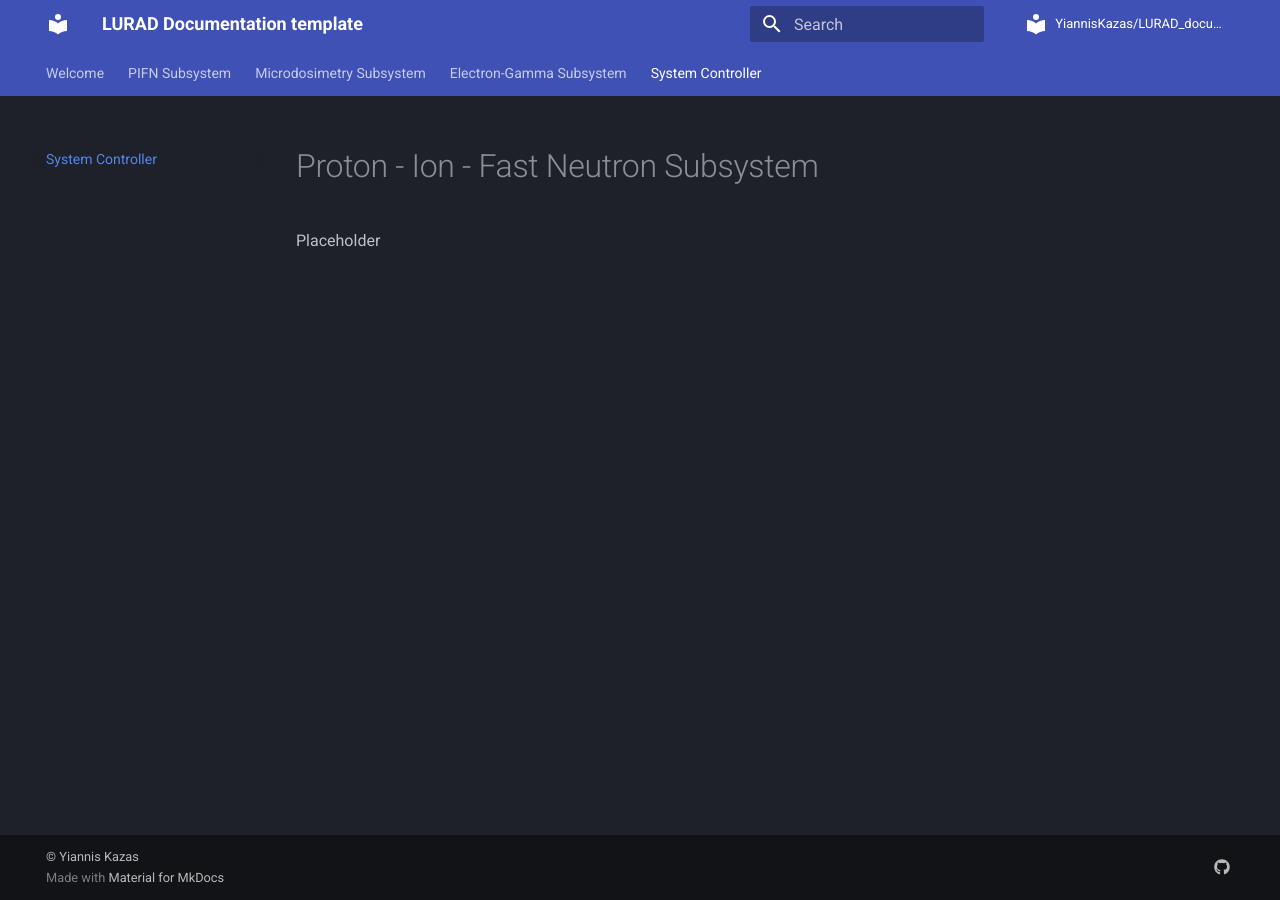
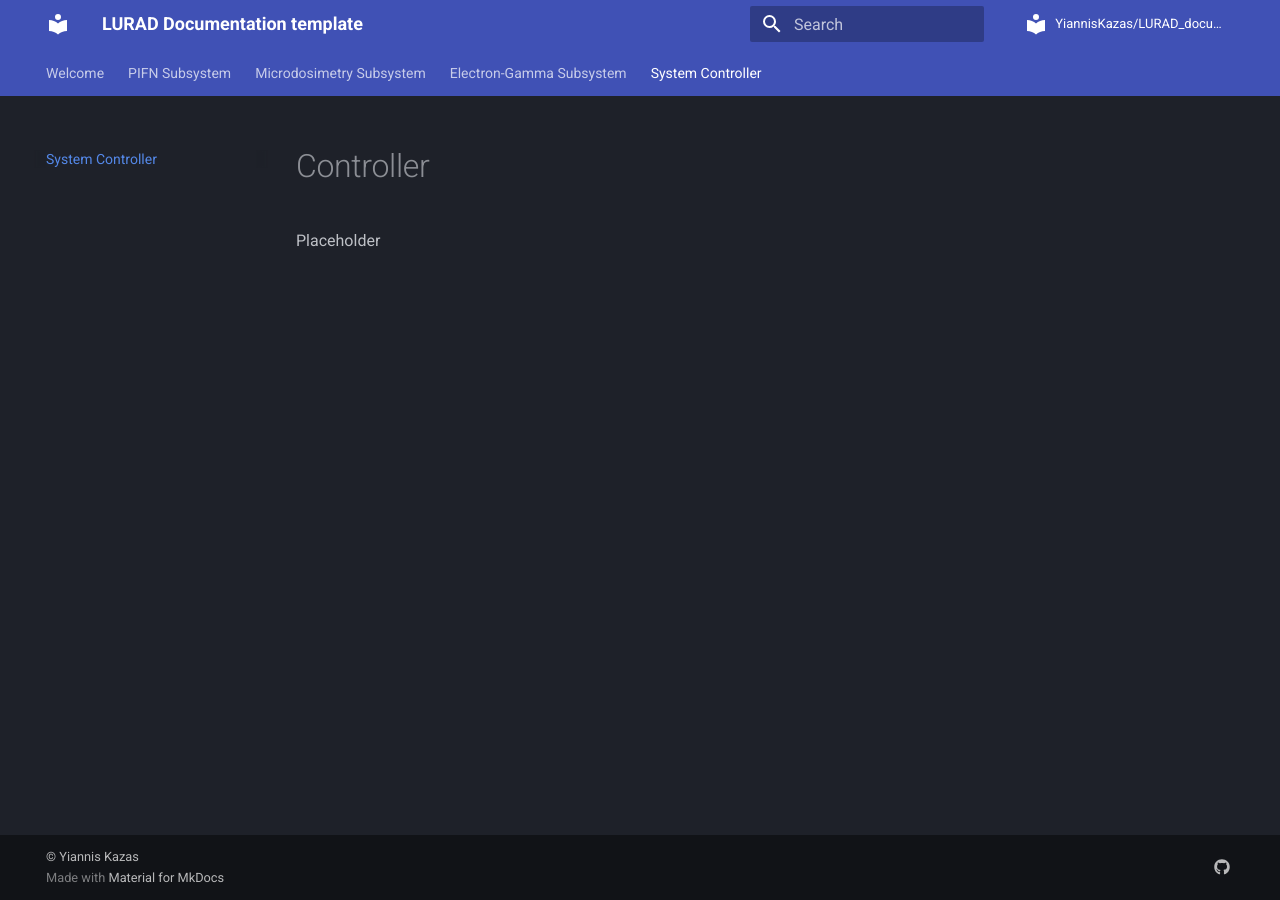
Before and after one commit to YiannisKazas/LURAD_documentation, an MkDocs documentation site: the page built from docs/Controller.md, in a window 1280 px wide. Built offline with MkDocs 1.6.1 and Material for MkDocs 9.7.7, drawn with Linux system fonts in a browser that asks for light colours; comment, search, counter and statistics services are not loaded.

Commit message:
Test commit

```diff
--- a/docs/Controller.md
+++ b/docs/Controller.md
@@ -1,2 +1,2 @@
-# Proton - Ion - Fast Neutron Subsystem
+# Controller
 Placeholder
```
